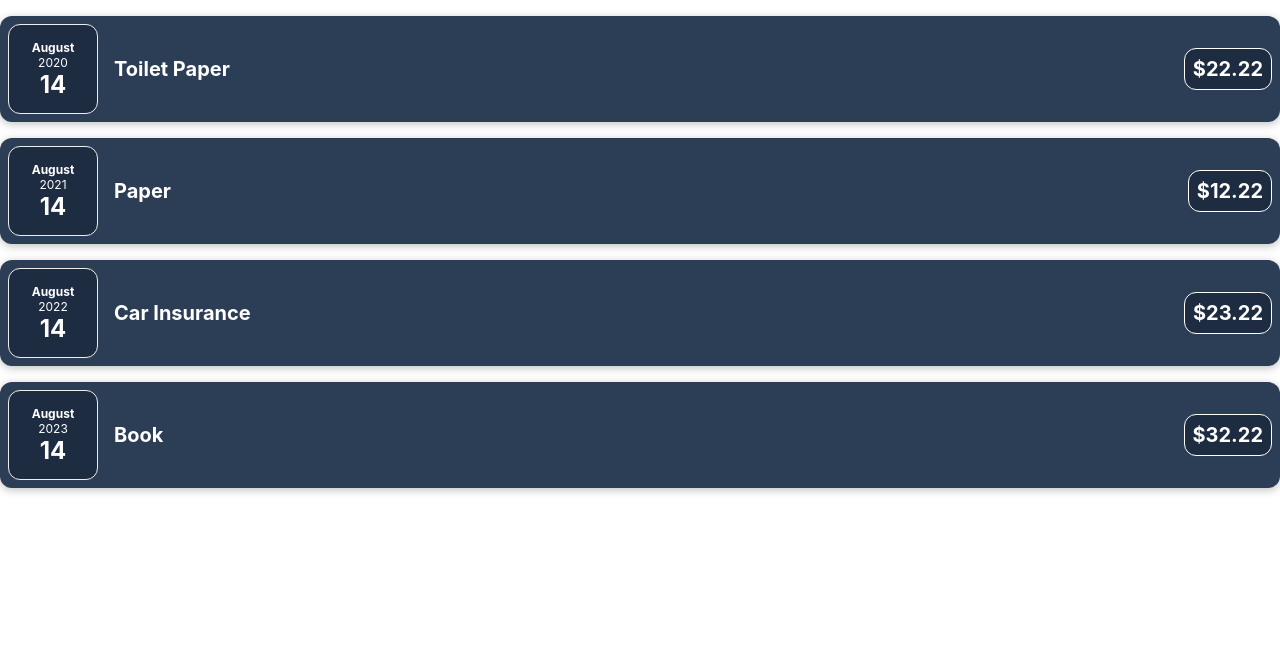
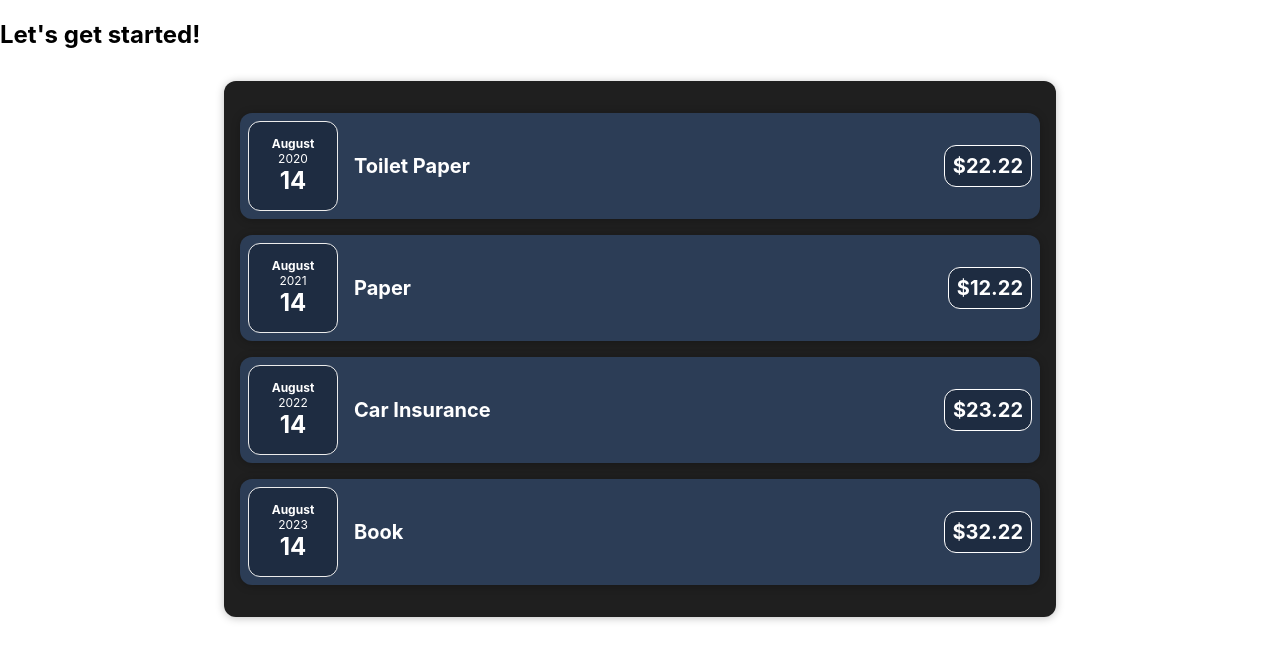
Before and after one commit to BleonaZeqiri/React_js, a React (Create React App) app: page / in a window 1280 px wide. Shown: the top 660 px of the page. Built offline with nearby package versions, Linux system fonts and the light colour scheme.

Commit message:
Added Expenses and Card

```diff
--- a/src/App.js
+++ b/src/App.js
@@ -1,7 +1,7 @@
 import logo from "./logo.svg";
 import "./App.css";
 import ExpenseItem from "./components/ExpenseItem";
-
+import Expenses from "./components/Expenses";
 function App() {
   const expenses = [
     {
@@ -31,7 +31,9 @@
   ];
   return (
     <div>
-      <ExpenseItem
+      <h2>Let's get started!</h2>
+      <Expenses items={expenses} />
+      {/* <ExpenseItem
         title={expenses[0].title}
         amount={expenses[0].amount}
         date={expenses[0].date}
@@ -50,7 +52,7 @@
         title={expenses[3].title}
         amount={expenses[3].amount}
         date={expenses[3].date}
-      />
+      /> */}
     </div>
   );
 }
--- /dev/null
+++ b/src/components/Card.css
@@ -0,0 +1,4 @@
+.card {
+  border-radius: 12px;
+  box-shadow: 0 1px 8px rgba(0, 0, 0, 0.25);
+}
--- /dev/null
+++ b/src/components/Card.jsx
@@ -0,0 +1,8 @@
+import "./Card.css";
+
+function Card(props) {
+  const classes = "card " + props.className;
+  return <div className={classes}>{props.children}</div>;
+}
+
+export default Card;
--- a/src/components/ExpenseItem.css
+++ b/src/components/ExpenseItem.css
@@ -2,10 +2,9 @@
   display: flex;
   justify-content: space-between;
   align-items: center;
-  box-shadow: 0 2px 8px rgba(0, 0, 0, 0.25);
   padding: 0.5rem;
   margin: 1rem 0;
-  border-radius: 12px;
+
   background-color: #2c3d56;
 }
 .expense-item__description {
--- a/src/components/ExpenseItem.jsx
+++ b/src/components/ExpenseItem.jsx
@@ -1,17 +1,18 @@
 import ExpenseDate from "./ExpenseDate.jsx";
+import Card from "./Card.jsx";
 import "./ExpenseItem.css";
 function ExpenseItem(props) {
   // const expenseDate = new Date(2021, 2, 28);
   // const expenseTitle = "Markets";
   // const expenseAmount = 300.0;
   return (
-    <div className="expense-item ">
+    <Card className="expense-item ">
       <ExpenseDate date={props.date} />
       <div className="expense-item__description">
         <h2>{props.title}</h2>
         <div className="expense-item__price">${props.amount}</div>
       </div>
-    </div>
+    </Card>
   );
 }
 
--- /dev/null
+++ b/src/components/Expenses.css
@@ -0,0 +1,9 @@
+.expenses {
+  padding: 1rem;
+  background-color: rgb(31, 31, 31);
+  margin: 2rem auto;
+  width: 50rem;
+  max-width: 90%;
+  border-radius: 12px;
+  box-shadow: 0 1px 8px rgba(0, 0, 0, 0.25);
+}
--- /dev/null
+++ b/src/components/Expenses.jsx
@@ -0,0 +1,31 @@
+import ExpenseItem from "./ExpenseItem";
+import Card from "./Card";
+import "./Expenses.css";
+function Expenses(props) {
+  return (
+    <Card className="expenses">
+      <ExpenseItem
+        title={props.items[0].title}
+        amount={props.items[0].amount}
+        date={props.items[0].date}
+      />
+      <ExpenseItem
+        title={props.items[1].title}
+        amount={props.items[1].amount}
+        date={props.items[1].date}
+      />
+      <ExpenseItem
+        title={props.items[2].title}
+        amount={props.items[2].amount}
+        date={props.items[2].date}
+      />
+      <ExpenseItem
+        title={props.items[3].title}
+        amount={props.items[3].amount}
+        date={props.items[3].date}
+      />
+    </Card>
+  );
+}
+
+export default Expenses;
```
